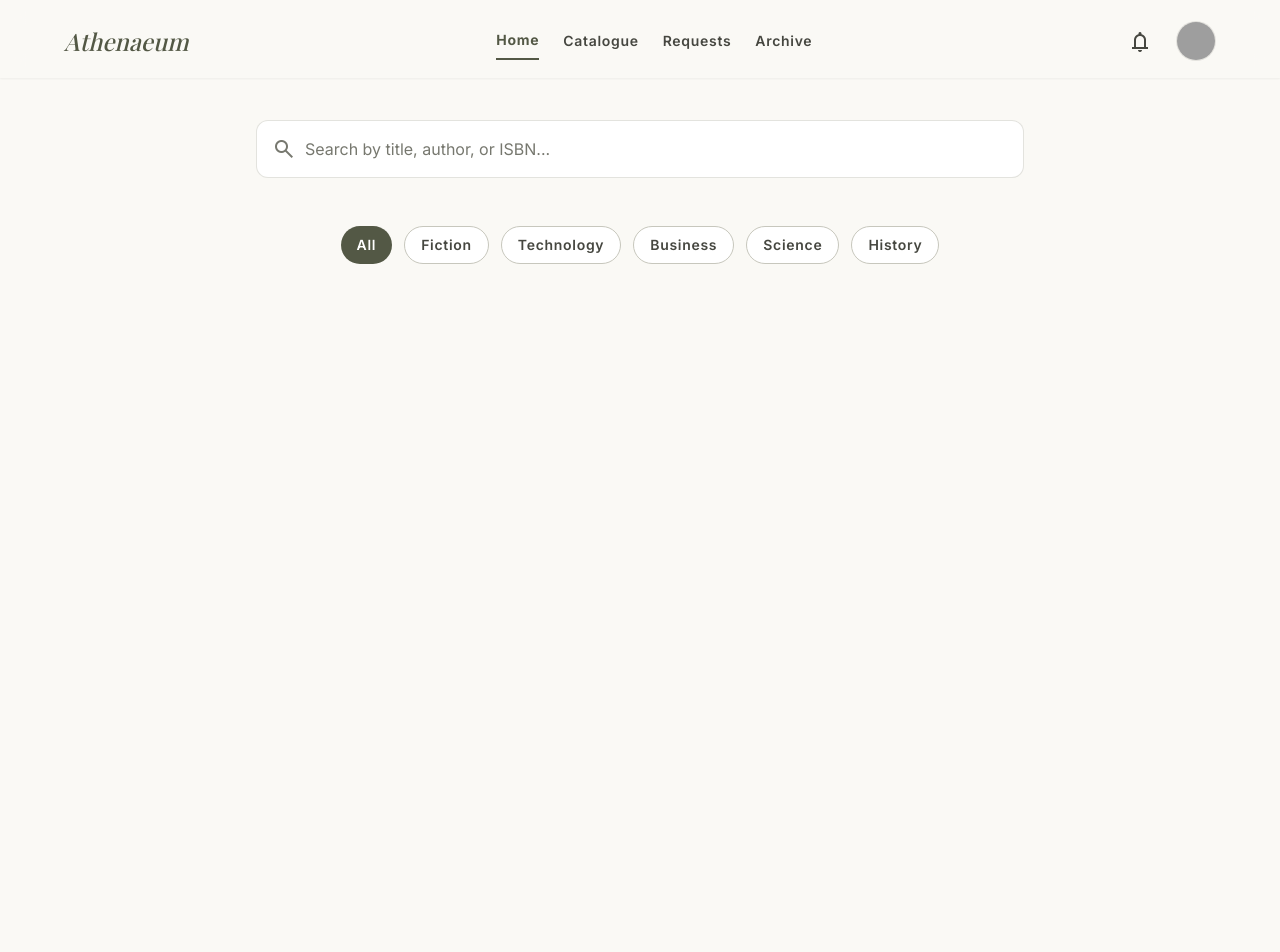
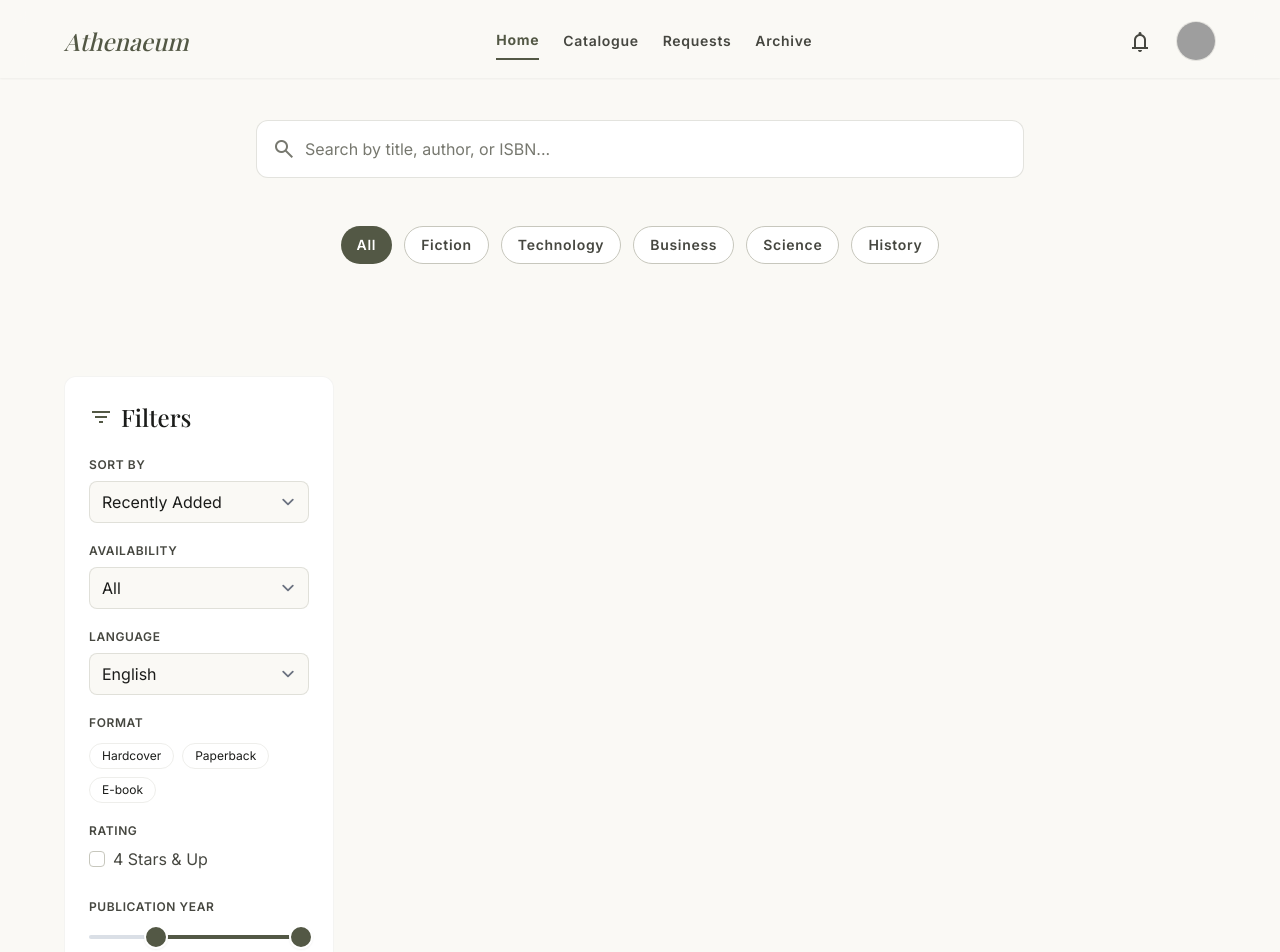
Before and after one commit to maro312/LMS_FrontEnd, an Angular app: page /catalogue in a window 1280 px wide. Shown: the top 952 px of the page. Before the commit the page ends 800 px from the top, so only its background shows below. Built offline with nearby package versions, Linux system fonts and the light colour scheme; grey boxes are pictures that could not be loaded; a web font is replaced by a local one.

Commit message:
feat: add catalogue filter

```diff
--- /dev/null
+++ b/src/app/Features/User/Components/catalogue-filter/catalogue-filter.component.html
@@ -0,0 +1,70 @@
+<aside class="space-y-6">
+  <div class="sticky top-28 bg-surface-container-lowest rounded-xl p-6 shadow-organic-level-1 border border-outline-variant/20">
+    <h3 class="font-headline-md text-headline-md text-on-surface mb-6 flex items-center gap-2">
+      <span class="material-symbols-outlined text-primary">filter_list</span> Filters
+    </h3>
+    <div class="space-y-5">
+      <!-- Sort By -->
+      <div class="flex flex-col gap-2">
+        <label class="font-label-md text-label-md text-on-surface-variant uppercase tracking-wider text-xs">Sort By</label>
+        <select class="w-full bg-surface border border-outline-variant/50 rounded-lg py-2 px-3 text-body-md focus:ring-primary focus:border-primary text-on-surface">
+          <option>Recently Added</option>
+          <option>Title (A-Z)</option>
+          <option>Author (A-Z)</option>
+          <option>Publication Year</option>
+        </select>
+      </div>
+      <!-- Availability -->
+      <div class="flex flex-col gap-2">
+        <label class="font-label-md text-label-md text-on-surface-variant uppercase tracking-wider text-xs">Availability</label>
+        <select class="w-full bg-surface border border-outline-variant/50 rounded-lg py-2 px-3 text-body-md focus:ring-primary focus:border-primary text-on-surface">
+          <option>All</option>
+          <option>Available Only</option>
+          <option>Currently Borrowed</option>
+          <option>Reserved</option>
+        </select>
+      </div>
+      <!-- Language -->
+      <div class="flex flex-col gap-2">
+        <label class="font-label-md text-label-md text-on-surface-variant uppercase tracking-wider text-xs">Language</label>
+        <select class="w-full bg-surface border border-outline-variant/50 rounded-lg py-2 px-3 text-body-md focus:ring-primary focus:border-primary text-on-surface">
+          <option>English</option>
+          <option>Arabic</option>
+          <option>French</option>
+        </select>
+      </div>
+      <!-- Format -->
+      <div class="flex flex-col gap-2">
+        <label class="font-label-md text-label-md text-on-surface-variant uppercase tracking-wider text-xs">Format</label>
+        <div class="flex flex-wrap gap-2 mt-1">
+          <button class="px-3 py-1 rounded-full border border-outline-variant/30 text-xs font-label-md hover:border-primary">Hardcover</button>
+          <button class="px-3 py-1 rounded-full border border-outline-variant/30 text-xs font-label-md hover:border-primary">Paperback</button>
+          <button class="px-3 py-1 rounded-full border border-outline-variant/30 text-xs font-label-md hover:border-primary">E-book</button>
+        </div>
+      </div>
+      <!-- Rating -->
+      <div class="flex flex-col gap-2">
+        <label class="font-label-md text-label-md text-on-surface-variant uppercase tracking-wider text-xs">Rating</label>
+        <div class="space-y-2">
+          <label class="flex items-center gap-2 cursor-pointer">
+            <input class="rounded border-outline-variant text-primary focus:ring-primary" type="checkbox"/>
+            <span class="text-body-md text-on-surface-variant">4 Stars &amp; Up</span>
+          </label>
+        </div>
+      </div>
+      <!-- Publication Year Slider -->
+      <div class="flex flex-col gap-3 pt-2">
+        <label class="font-label-md text-label-md text-on-surface-variant uppercase tracking-wider text-xs">Publication Year</label>
+        <div class="relative w-full h-1 bg-secondary/20 rounded-full mt-2">
+          <div class="absolute w-2/3 h-full bg-primary rounded-full left-1/4"></div>
+          <div class="absolute w-6 h-6 bg-primary rounded-full -top-2.5 left-1/4 shadow-sm border-2 border-surface-container-lowest cursor-pointer"></div>
+          <div class="absolute w-6 h-6 bg-primary rounded-full -top-2.5 left-[calc(25%+66%)] shadow-sm border-2 border-surface-container-lowest cursor-pointer"></div>
+        </div>
+        <div class="flex justify-between font-caption text-caption text-outline mt-1">
+          <span>1900</span>
+          <span>2024</span>
+        </div>
+      </div>
+    </div>
+  </div>
+</aside>
--- a/src/app/Features/User/Pages/catalogue/catalogue.page.html
+++ b/src/app/Features/User/Pages/catalogue/catalogue.page.html
@@ -1 +1,13 @@
-<app-catalogue-search-and-categories></app-catalogue-search-and-categories>
+<div class="max-w-container-max mx-auto px-margin-mobile md:px-margin-desktop pb-section-gap">
+  <app-catalogue-search-and-categories></app-catalogue-search-and-categories>
+
+  <div class="grid grid-cols-1 md:grid-cols-12 gap-8 md:gap-gutter mt-8">
+    <div class="md:col-span-3">
+      <app-catalogue-filter></app-catalogue-filter>
+    </div>
+
+    <div class="md:col-span-9">
+      <!-- Book grid will go here -->
+    </div>
+  </div>
+</div>
--- a/src/app/Features/User/Pages/catalogue/catalogue.page.ts
+++ b/src/app/Features/User/Pages/catalogue/catalogue.page.ts
@@ -1,9 +1,10 @@
 import { Component } from '@angular/core';
 import { CatalogueSearchAndCategoriesComponent } from '../../Components/catalogue-search-and-categories/catalogue-search-and-categories.component';
+import { CatalogueFilterComponent } from '../../Components/catalogue-filter/catalogue-filter.component';
 
 @Component({
   selector: 'app-catalogue',
-  imports: [CatalogueSearchAndCategoriesComponent],
+  imports: [CatalogueSearchAndCategoriesComponent, CatalogueFilterComponent],
   templateUrl: './catalogue.page.html',
   styleUrl: './catalogue.page.scss',
 })
```
Also changed, not shown: src/app/Features/User/Components/catalogue-filter/catalogue-filter.component.ts (added, +9 -0 lines), src/app/Features/User/Components/catalogue-filter/catalogue-filter.component.scss (added).
